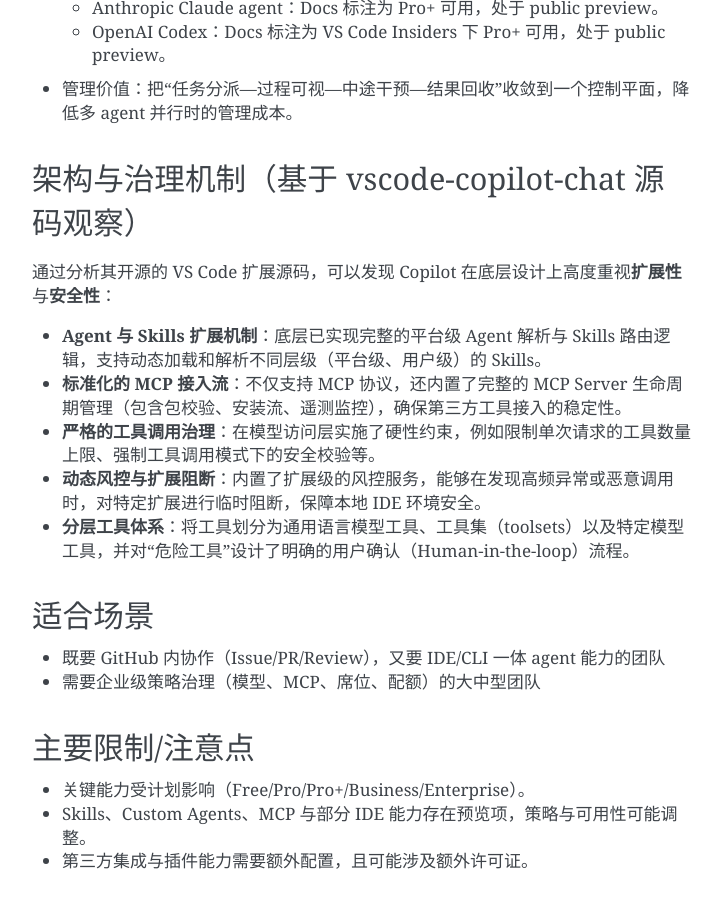
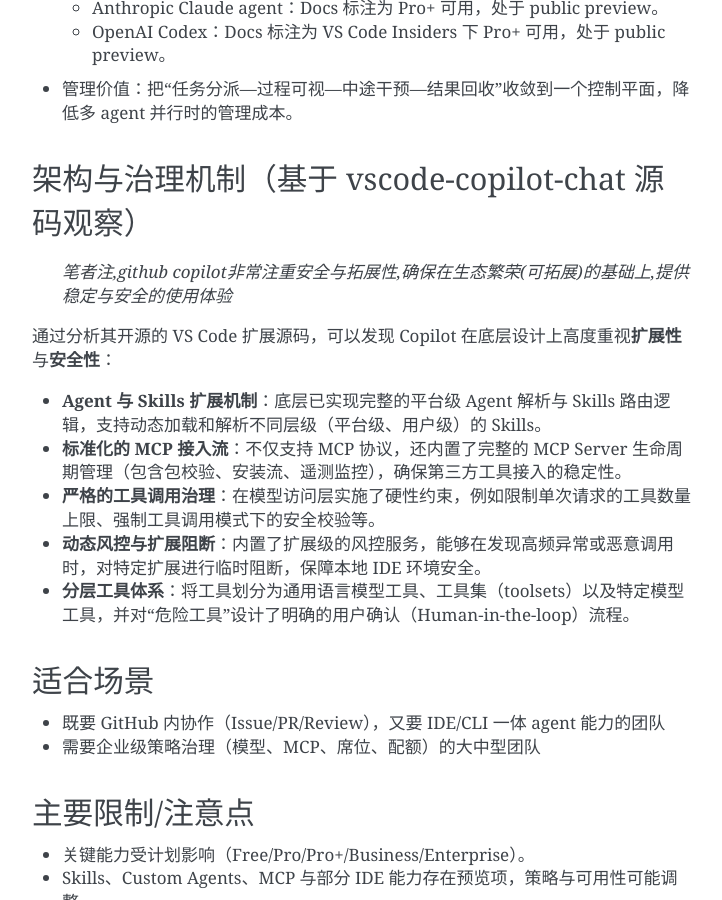
Before and after one commit to sanchuanhehe/VibeCoding, a Sphinx documentation site: the page built from docs/tools/github-copilot.md, in a window 1280 px wide and 900 px high, scrolled down 2590 px. Shown: the whole window, without its empty margins (388-1110 px from the left). Built offline with Sphinx 7.4.7, drawn with Linux system fonts in a browser that asks for light colours.

Commit message:
feat: 添加架构与治理机制部分，强调安全性与扩展性以提升用户体验

```diff
--- a/docs/tools/github-copilot.md
+++ b/docs/tools/github-copilot.md
@@ -109,6 +109,8 @@
 
 ## 架构与治理机制（基于 vscode-copilot-chat 源码观察）
 
+> _笔者注,github copilot非常注重安全与拓展性,确保在生态繁荣(可拓展)的基础上,提供稳定与安全的使用体验_
+
 通过分析其开源的 VS Code 扩展源码，可以发现 Copilot 在底层设计上高度重视**扩展性**与**安全性**：
 
 - **Agent 与 Skills 扩展机制**：底层已实现完整的平台级 Agent 解析与 Skills 路由逻辑，支持动态加载和解析不同层级（平台级、用户级）的 Skills。
```
